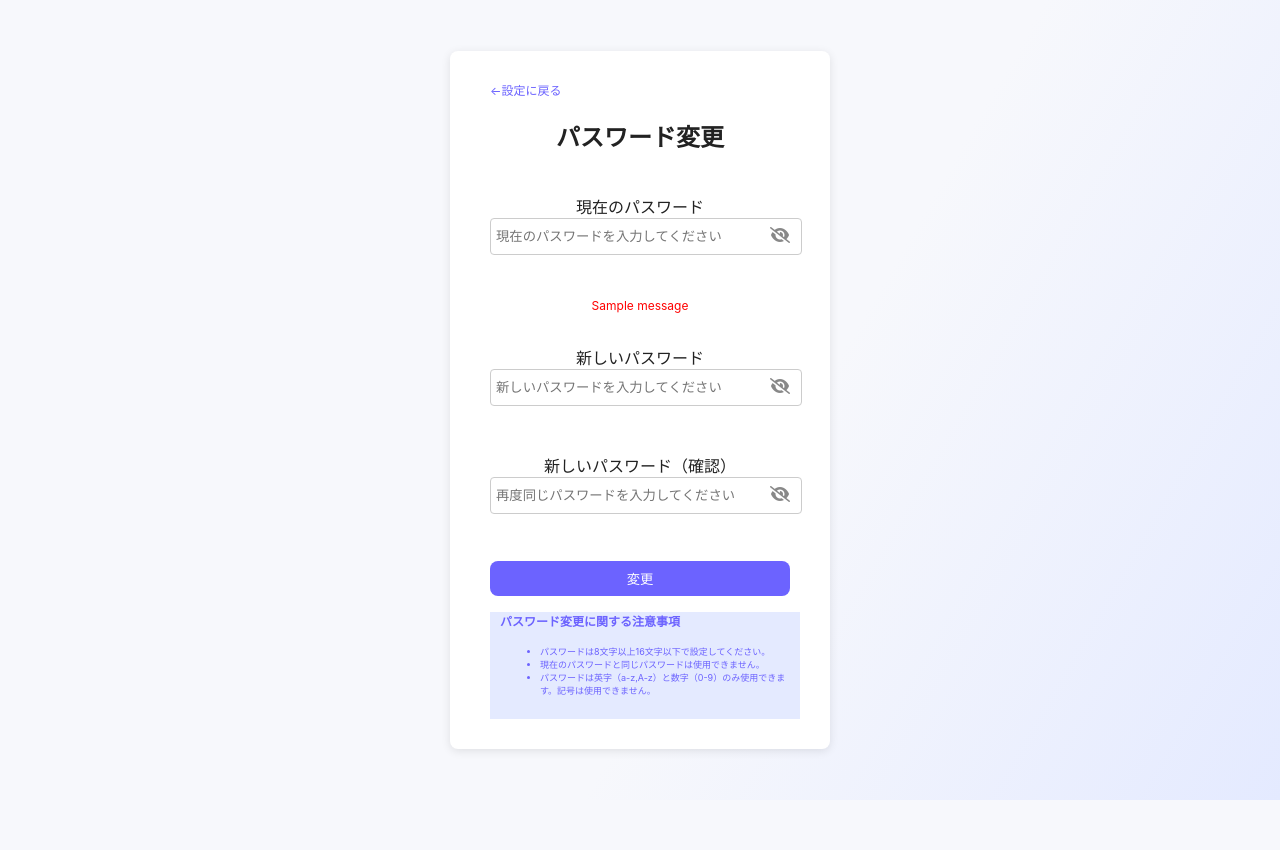
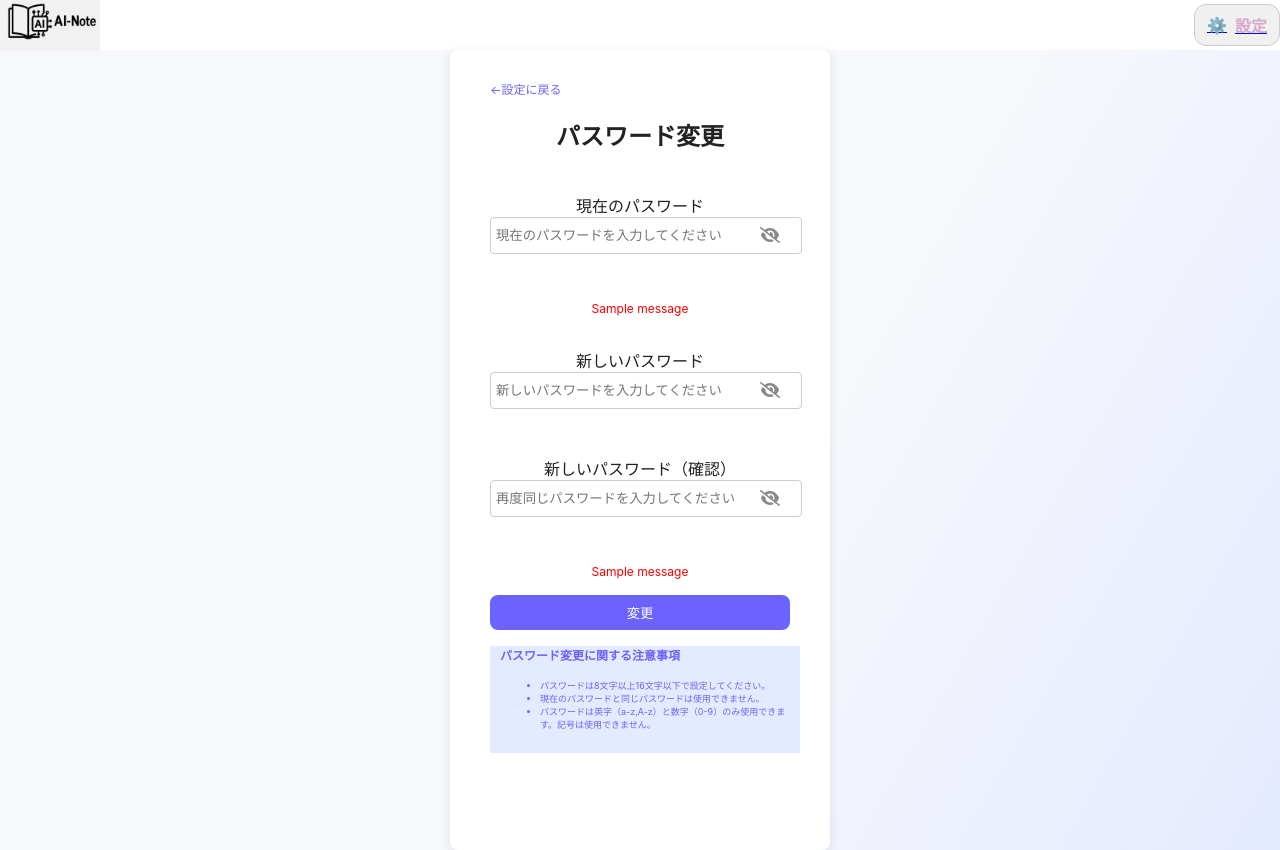
Before and after one commit to tai-ymmt/AI-note_app, a Flask app: page /changePassword in a window 1280 px wide. Before the commit the page ends 800 px from the top, so only its background shows below. Run offline with Flask 3, Linux system fonts and the light colour scheme; a user stored in the database is signed in; tables that the repository leaves empty hold one stand-in row (values such as "Sample post"); one stand-in notice (Sample message) is shown; parts of the project's set-up code (start-up, migrations or seed data) failed here and were passed over.

Commit message:
テストに対応

```diff
--- a/app.py
+++ b/app.py
@@ -142,7 +142,10 @@ def save_note_new_or_edit():
         # 新規作成（DB追加）
         note = Note(user_num=current_user.num)
         db.session.add(note)
-    note.title = data.get('title', '')
+    if data.get('title') == '':
+        note.title = '無題のノート'
+    else:
+        note.title = data.get('title', '')
     note.content = data.get('content', '')
     note.update_time = datetime.utcnow()
     db.session.commit()
@@ -250,6 +253,7 @@ def newUser():
 
     if User.query.filter_by(user_id=form.user_id.data).first():
         flash('そのユーザーIDは使用されています','danger')
+        form.user_id.data = ''  # 中身をクリア
         return render_template('new_user.html', form=form)
 
     if form.validate_on_submit():
@@ -265,6 +269,9 @@ def newUser():
 
         flash('ユーザー登録が完了しました。ログインしてください。','success')
         return redirect(url_for('login'))  # login ページにリダイレクト
+
+    form.user_id.data = ''  # 中身をクリア
+
 
     return render_template('new_user.html', form=form)
 
@@ -307,12 +314,12 @@ def changePassword():
     if form.validate_on_submit():
         # 現在のパスワードチェック
         if not check_password_hash(current_user.password, form.now_password.data):
-            flash('現在のパスワードが正しくありません','danger')
+            flash('現在のパスワードが正しくありません','now')
             return render_template('change_pass.html', form=form)
 
         #現在と一致している場合エラー
         if check_password_hash(current_user.password, form.changed_password.data):
-            flash('新しいパスワードが現在のパスワードと同じです','danger')
+            flash('新しいパスワードが現在のパスワードと同じです','new')
             return render_template('change_pass.html', form=form)
 
         current_user.password = generate_password_hash(form.changed_password.data)
--- a/forms.py
+++ b/forms.py
@@ -74,8 +74,11 @@ class LoginForm(FlaskForm):
 class ChangePasswordForm(FlaskForm):
     now_password = PasswordField('現在のパスワード', validators=[
         DataRequired(),
-        Length(min=8,max=16)
-    ],
+        Length(min=8,max=16),
+    Regexp(
+            r'^[a-zA-Z0-9]+$',
+            message='使用できない文字が含まれています'
+    )],
     render_kw={"placeholder": "現在のパスワードを入力してください"}
     )
 
--- a/static/style.css
+++ b/static/style.css
@@ -10,10 +10,10 @@ body {
 }
 
 /*ユーザー情報入力ページデザイン*/
-body.login_body {
+div.login_body {
     display: flex;
     justify-content: center;
-    align-items: center;
+    /* align-items: center; */
     height: 100vh;
 }
 
@@ -77,9 +77,9 @@ body.login_body {
 /* アイコンの位置 */
 .toggle-icon {
   position: absolute;
-  top: 70%;
-  right: 0;
-  transform: translateY(-125%);
+  top: 50%;
+  right: 10px;
+  transform: translateY(-25%);
   cursor: pointer;
   color: #888;
 }
--- a/templates/change_pass.html
+++ b/templates/change_pass.html
@@ -6,7 +6,9 @@
     <link rel="stylesheet" href="{{ url_for('static', filename='style.css') }}">
     <link rel="stylesheet" href="https://cdnjs.cloudflare.com/ajax/libs/font-awesome/6.5.0/css/all.min.css">
 </head>
-<body class="login_body">
+<body>
+<header>  {% include "header.html" %}</header>
+<div class="login_body">
     <div class="login-container">
         <a href="/custom" class="move_custom"><div>←設定に戻る</div></a>
         <h2 class="access_page">パスワード変更</h2>
@@ -16,6 +18,15 @@
                 {{ form.now_password.label }}<br>
                 {{ form.now_password(class="acces_area",id="password",size=16) }}
                 <i id="togglePassword" class="fa-solid fa-eye-slash toggle-icon" data-target="password" aria-hidden="true"></i>
+            </p>
+            <p>
+                {% with messages = get_flashed_messages(category_filter=['now']) %}
+                    {% if messages %}
+                        {% for message in messages %}
+                            <p class="message">{{ message }}</p>
+                        {% endfor %}
+                    {% endif %}
+                {% endwith %}
                 {% if form.now_password.errors %}
                     <div class="message">
                         {% for error in form.now_password.errors %}
@@ -23,14 +34,6 @@
                         {% endfor %}
                     </div>
                 {% endif %}
-            {% with messages = get_flashed_messages() %}
-                {% if messages %}
-                    {% for message in messages %}
-                        <p class="message">{{ message }}</p>
-                    {% endfor %}
-                {% endif %}
-            {% endwith %}
-
             </p>
 
             <p class="form-group password-wrapper">
@@ -42,6 +45,16 @@
                 {{ form.changed_confirm.label }}<br>
                 {{ form.changed_confirm(class="acces_area",id="changed_confirm",size=16) }}
                 <i id="togglePassword" class="fa-solid fa-eye-slash toggle-icon" data-target="changed_confirm" aria-hidden="true"></i>
+            </p>
+            <p>
+                {% with messages = get_flashed_messages(category_filter=['new']) %}
+                    {% if messages %}
+                        {% for message in messages %}
+                            <p class="message">{{ message }}</p>
+                        {% endfor %}
+                    {% endif %}
+                {% endwith %}
+
                 {% if form.changed_password.errors %}
                     <div class='message'>
                         {% for error in form.changed_password.errors %}
@@ -56,7 +69,6 @@
                     </div>
                 {% endif %}
             </p>
-
             <p>{{form.submit(class="access_btn")}}</p>
             <div class="pass_label">
                 <h4>パスワード変更に関する注意事項</h4>
@@ -69,7 +81,7 @@
         </form>
 
     </div>
-
+</div>
 <script src="{{ url_for('static', filename='main.js') }}"></script>
 
 </body>
--- a/templates/new_user.html
+++ b/templates/new_user.html
@@ -40,18 +40,18 @@
             {{ form.confirm.label }}<br>
             {{ form.confirm(class="acces_area",id="confirm",size=16) }}
             <i id="togglePassword" class="fa-solid fa-eye-slash toggle-icon" data-target="confirm" aria-hidden="true"></i>
+        </p>
+        <p>
             {% if form.password.errors %}
                 {% for error in form.password.errors %}
                     <span class="message">{{ error }}</span>
                 {% endfor %}
-
             {% elif form.confirm.errors %}
                 {% for error in form.confirm.errors %}
                     <span class="message">{{ error }}</span>
                 {% endfor %}
             {% endif %}
         </p>
-
         <p>{{form.submit(class="access_btn")}}</p>
     </form>
     <p class="access_label">アカウントをお持ちの方は<a href="{{ url_for('login') }}">こちら</a></p>
```
Lines whose indentation alone changed are shown as unchanged.
